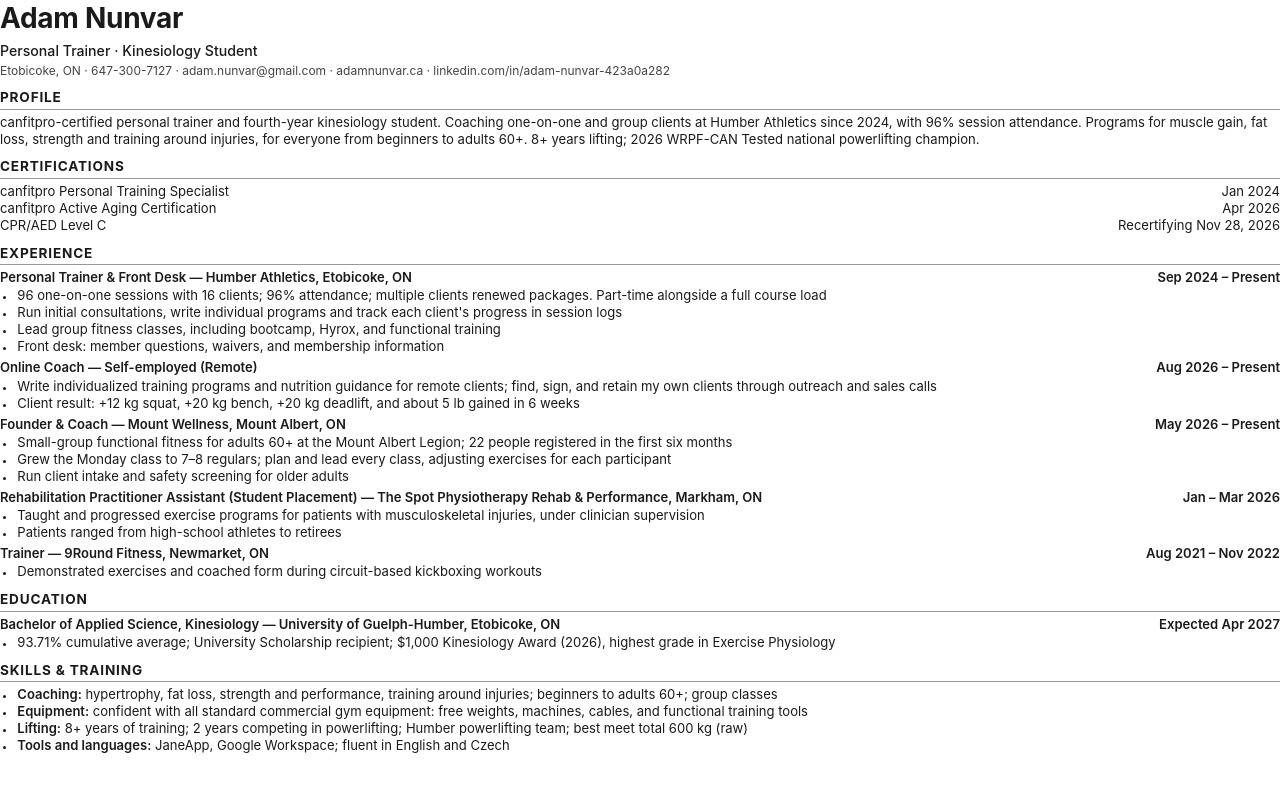
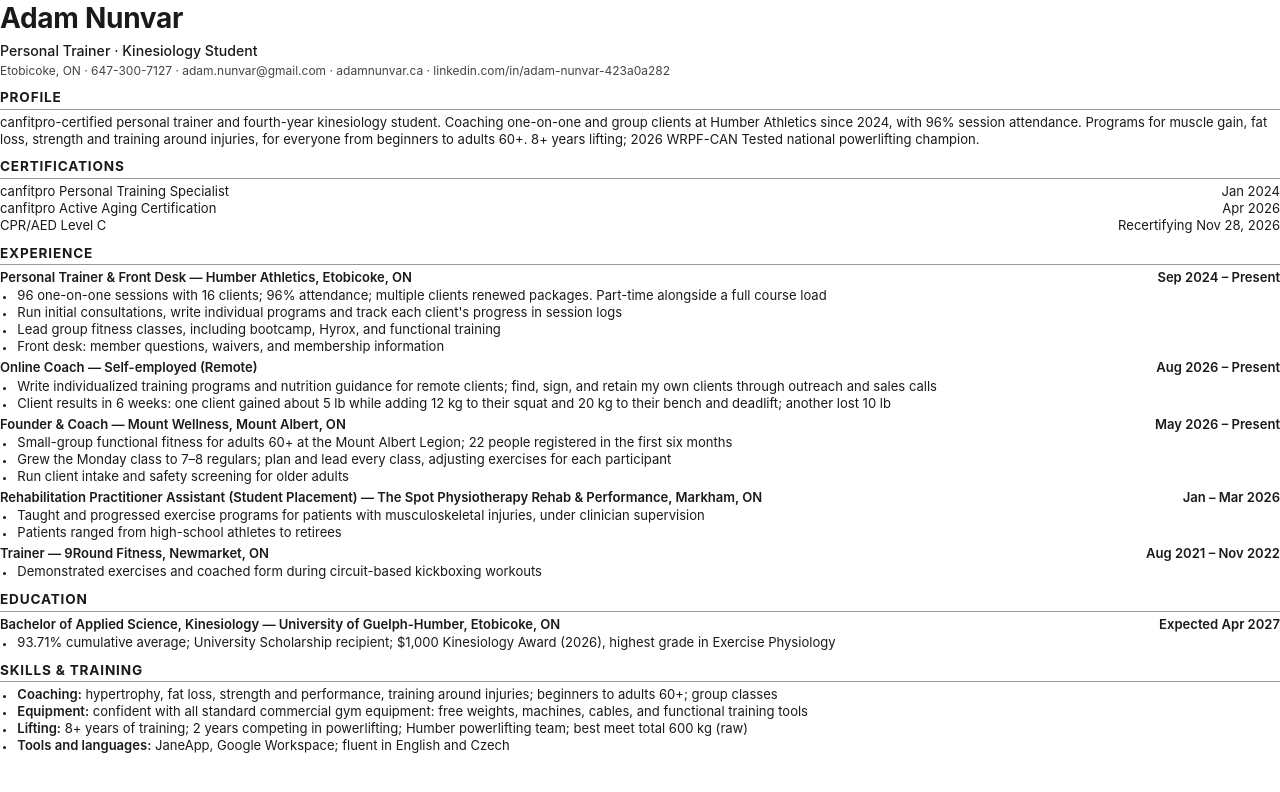
Before and after one commit to AdNuKiwi/adamnunvartrain, a plain HTML site: page resume-source/resume.html in a window 1280 px wide. Drawn offline with Linux system fonts and the light colour scheme.

Commit message:
Draft resume: add second online client result
Co-Authored-By: Claude Opus 5.5 <noreply@anthropic.com>
Claude-Session: https://claude.ai/code/session_01MWZP85Evv5tXJorN7ntLco

```diff
--- a/resume-source/resume.html
+++ b/resume-source/resume.html
@@ -44,7 +44,7 @@ li::marker{font-size:8pt}
 <div class="row"><span>Online Coach — Self-employed (Remote)</span><span class="r">Aug 2026 – Present</span></div>
 <ul>
 <li>Write individualized training programs and nutrition guidance for remote clients; find, sign, and retain my own clients through outreach and sales calls</li>
-<li>Client result: +12 kg squat, +20 kg bench, +20 kg deadlift, and about 5 lb gained in 6 weeks</li>
+<li>Client results in 6 weeks: one client gained about 5 lb while adding 12 kg to their squat and 20 kg to their bench and deadlift; another lost 10 lb</li>
 </ul></div>
 <div class="job">
 <div class="row"><span>Founder &amp; Coach — Mount Wellness, Mount Albert, ON</span><span class="r">May 2026 – Present</span></div>
```
